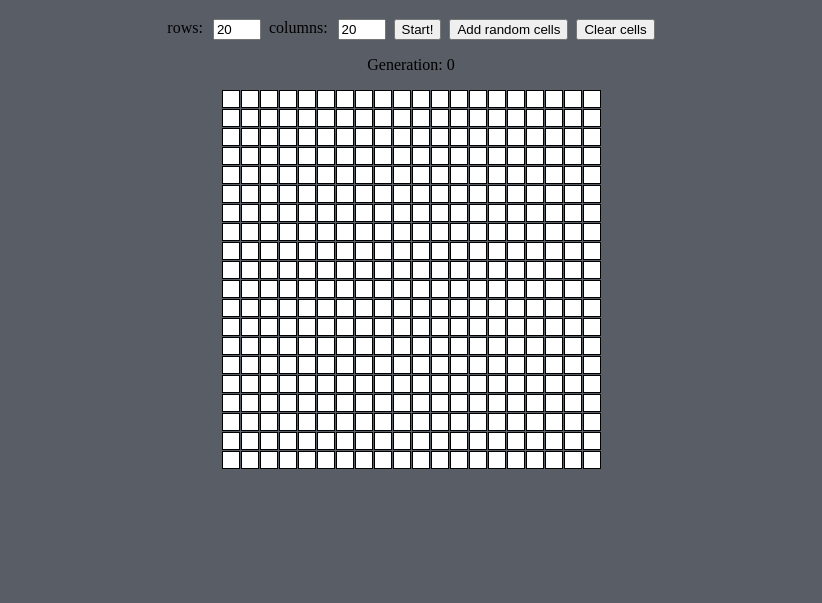
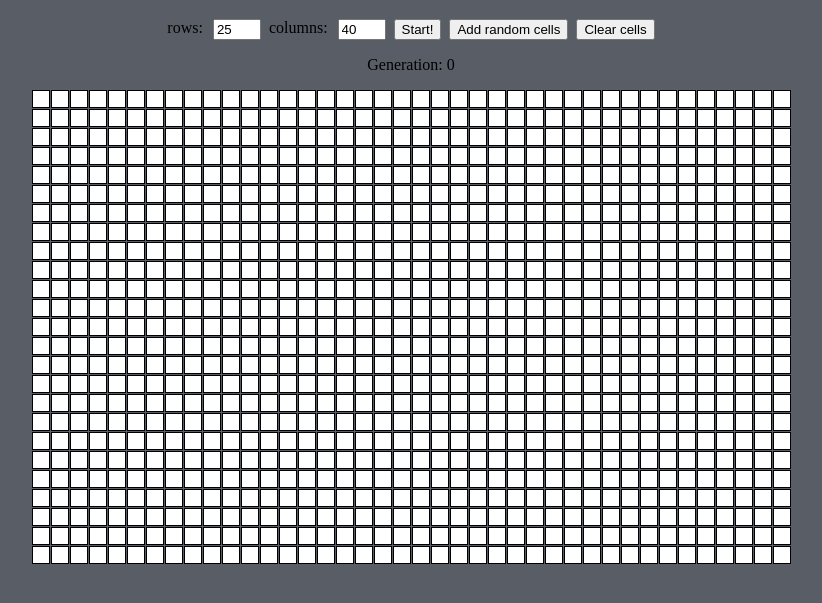
Before and after one commit to JonLundby/dsa-game-of-life, a plain HTML site: page index.html in a window 1280 px wide. Shown: the part 61-664 px from the top of the page, without its empty margins (229-1051 px from the left). Drawn offline with Linux system fonts and the light colour scheme.

Commit message:
små justeringer og kommentarer

```diff
--- a/controller.js
+++ b/controller.js
@@ -3,15 +3,21 @@ import * as view from "./view.js";
 
 export { handleCellClick };
 
-let GRID_HEIGHT = 20;
-let GRID_WIDTH = 20;
+let GRID_HEIGHT;
+let GRID_WIDTH;
 let model;
-let generation = 0;
+let generation;
 let intervalId;
 
 init();
 
+// initialisere event listeners og default opsætning
 function init() {
+    GRID_HEIGHT = parseInt(document.querySelector("#row-size-input").value);
+    GRID_WIDTH = parseInt(document.querySelector("#column-size-input").value);
+
+    generation = 0;
+
     // event listeners til kontrol knapper
     document.querySelector("#start-btn").addEventListener("click", startGame);
     document.querySelector("#random-cells-btn").addEventListener("click", addRandomCells);
@@ -27,9 +33,10 @@ function init() {
     view.createVisualGrid(GRID_HEIGHT, GRID_WIDTH);
     model = new Grid(GRID_HEIGHT, GRID_WIDTH, 0);
 
-    console.table(model.grid);
+    // console.table(model.grid);
 }
 
+// starter spillet
 function startGame() {
 
     toggleControlPanel();
@@ -39,8 +46,8 @@ function startGame() {
         view.updateVisualGrid(model);
         generation++;
         document.querySelector("#generation").textContent = generation;
-        console.table(model.grid);
-    }, 1200);
+        // console.table(model.grid);
+    }, 800);
 }
 
 // beregner nyt grid ud fra eksisterende grid og opdaterer model
@@ -68,6 +75,7 @@ function nextGeneration() {
     view.updateVisualGrid(model);
 }
 
+// ændre celler til døde/levende ved klik
 function handleCellClick(event) {
     const cell = event.target;
 
@@ -83,6 +91,7 @@ function handleCellClick(event) {
     view.updateVisualCell(cell, cellValue);
 }
 
+// tilføjer tilfældige celler til grid
 function addRandomCells() {
     for (let row = 0; row < model.rows; row++) {
         for (let col = 0; col < model.cols; col++) {
@@ -92,9 +101,10 @@ function addRandomCells() {
             }
         }
     }
-    console.table(model.grid);
+    // console.table(model.grid);
 }
 
+// stopper spillet og nulstiller interval
 function stopGame() {
     if (intervalId) {
         clearInterval(intervalId);
@@ -102,6 +112,7 @@ function stopGame() {
     toggleControlPanel();
 }
 
+// ændre grid størrelse og opdaterer model
 function resizeGrid() {
     GRID_HEIGHT = parseInt(document.querySelector("#row-size-input").value);
     GRID_WIDTH = parseInt(document.querySelector("#column-size-input").value);
@@ -110,6 +121,7 @@ function resizeGrid() {
     view.createVisualGrid(GRID_HEIGHT, GRID_WIDTH);
 }
 
+// fjerne alle celler fra grid og model og nullstiller generation
 function clearAllCells() {
     model.fill(0);
     view.updateVisualGrid(model);
--- a/index.html
+++ b/index.html
@@ -13,11 +13,11 @@
     <div id="control-panel">
         <!-- row size control -->
         <label for="row-size-input">rows:</label>
-        <input type="number" name="row-size-input" id="row-size-input" min="10" max="100" value="20">
+        <input type="number" name="row-size-input" id="row-size-input" min="10" max="100" value="25">
 
         <!-- column size control -->
         <label for="column-size-input">columns:</label>
-        <input type="number" name="column-size-input" id="column-size-input" min="10" max="100" value="20">
+        <input type="number" name="column-size-input" id="column-size-input" min="10" max="100" value="40">
 
         <button id="start-btn">Start!</button>
         <button id="stop-btn">Stop!</button>
--- a/view.js
+++ b/view.js
@@ -3,7 +3,7 @@ import * as controller from "./controller.js";
 export { init, createVisualGrid, updateVisualCell, updateVisualGrid };
 
 function init() {
-    console.log("View initialized");
+    // console.log("View initialized");
 }
 
 function createVisualGrid(rows, cols) {
```
